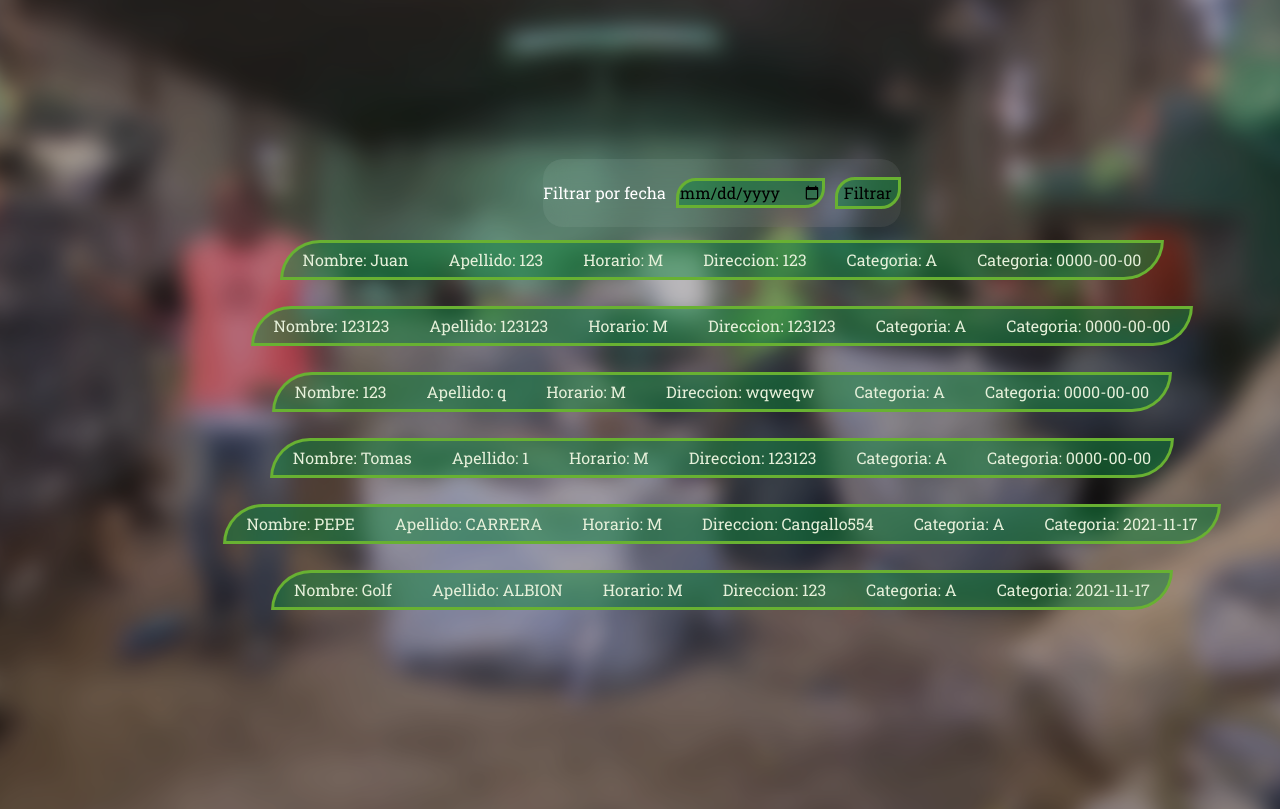
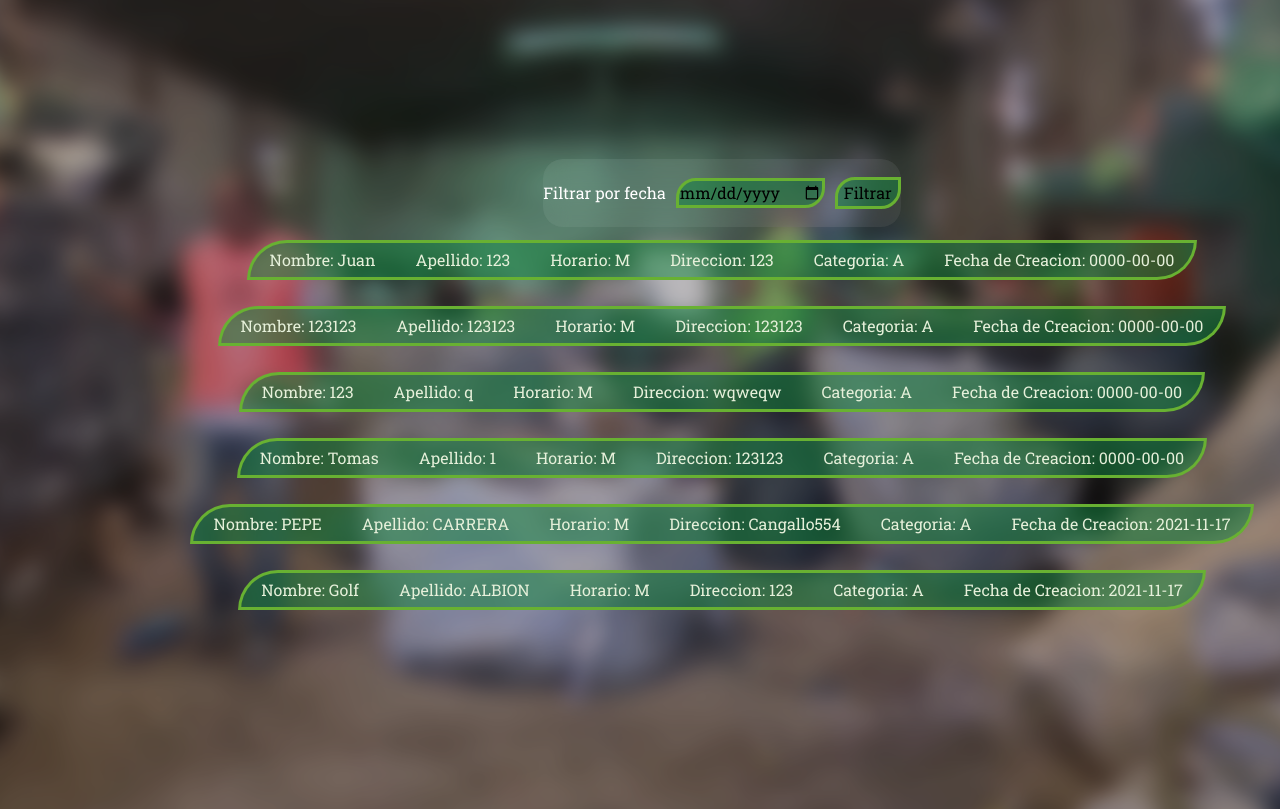
Before and after one commit to Shalsh33/Metodologia, a PHP site: page /listRetiros in a window 1280 px wide; the page is wider, and only the part inside the window is pictured. Shown: the part 485-1294 px from the top of that part. Run offline with PHP 8.4, Linux system fonts and the light colour scheme; data comes from the database, SQL or seed files in the repository.

Commit message:
arreglo de bug

```diff
--- a/ProyectoEmpresaCartonero/templates/retiros.tpl
+++ b/ProyectoEmpresaCartonero/templates/retiros.tpl
@@ -24,7 +24,7 @@ horario preferido, domicilio, materiales a retirar y espacio que ocupa-->
             <p>Horario: {$retiro->franja_horaria}</p>
             <p>Direccion: {$retiro->direccion}</p>
             <p>Categoria: {$retiro->categoria}</p>
-            <p>Categoria: {$retiro->fecha_creacion}</p>
+            <p>Fecha de Creacion: {$retiro->fecha_creacion}</p>
 
         </div>
 
```
